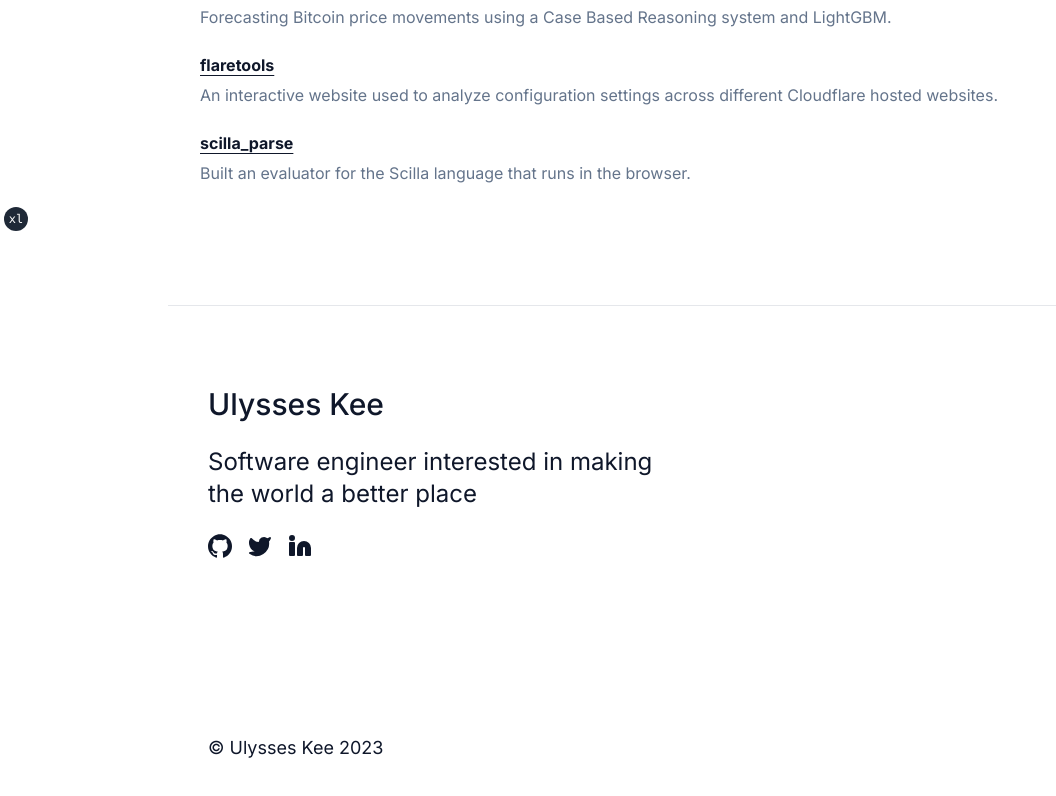
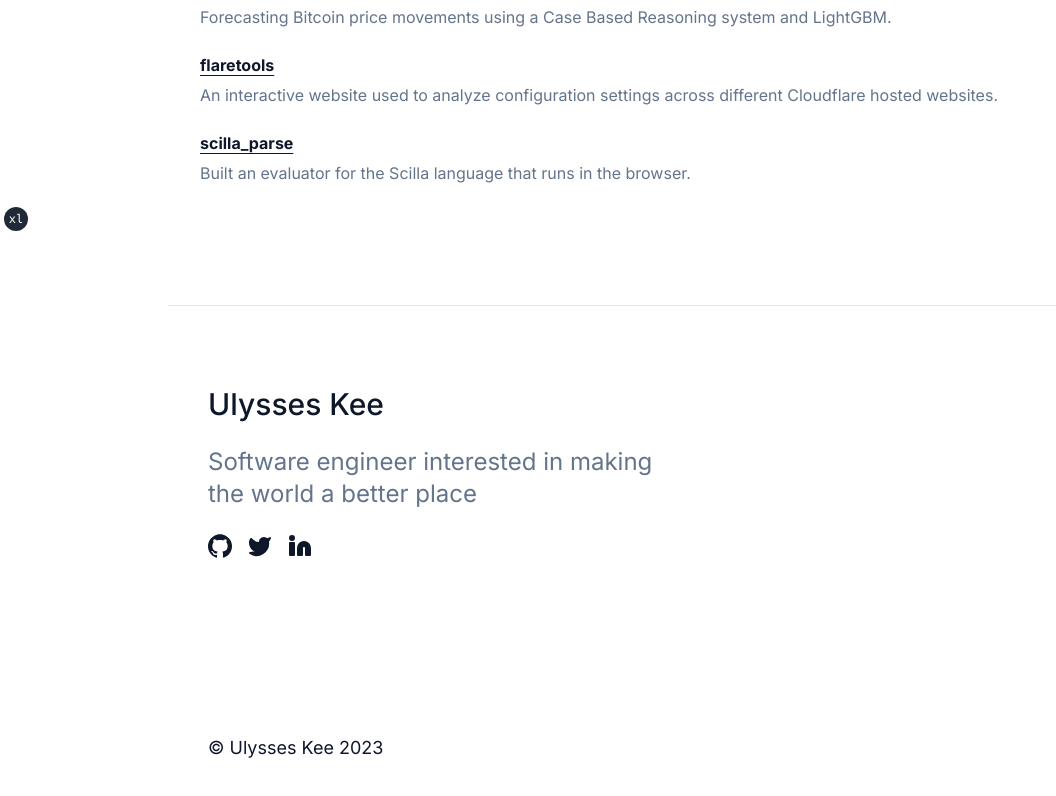
Before and after one commit to ukcw/ukcw.io, a Next.js app: page / in a window 1280 px wide. Shown: the part 565-1361 px from the top of the page, without its empty margins (0-1056 px from the left). Built offline with nearby package versions, Linux system fonts and the light colour scheme.

Commit message:
feat: make subtitle text different color

```diff
--- a/components/footer.tsx
+++ b/components/footer.tsx
@@ -8,7 +8,7 @@ export function Footer() {
       <div className="relative mx-10vw">
         <div className="relative mx-auto max-w-3xl lg:max-w-7xl">
           <div className="font-medium text-3xl">Ulysses Kee</div>
-          <p className="max-w-md mt-6 text-2xl">
+          <p className="max-w-md mt-6 text-2xl text-muted-foreground">
             Software engineer interested in making the world a better place
           </p>
           <div className="mt-6 flex items-center gap-4">
```
